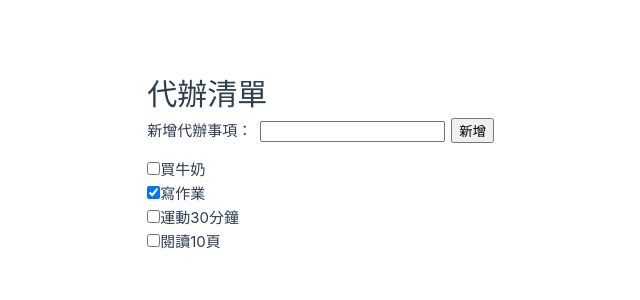
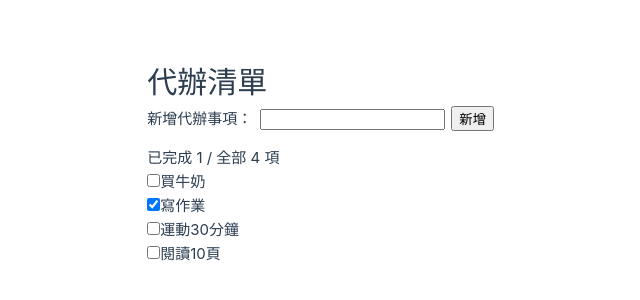
Before and after one commit to meIwata/Vue-20250722, a Vue app: page / in a window 1280 px wide. Shown: the part 238-538 px from the top of the page, without its empty margins (146-786 px from the left). Built offline with nearby package versions, Linux system fonts and the light colour scheme.

Commit message:
add todo status display and update functionality

```diff
--- a/src/App.vue
+++ b/src/App.vue
@@ -2,12 +2,16 @@
   <div>
     <h1>代辦清單</h1>
     <ToDoForm @add-todo="addTodo" />
+    <div class="todo-status">
+      已完成 {{ completedCount }} / 全部 {{ totalCount }} 項
+    </div>
     <TodoItem
       v-for="item in ToDoItems"
       :key="item.id"
       :id="item.id"
       :label="item.label"
       :done="item.done"
+      @change="updateTodoStatus"
     />
   </div>
 </template>
@@ -33,6 +37,14 @@ export default {
       ]
     };
   },
+  computed: {
+    completedCount() {
+      return this.ToDoItems.filter(item => item.done).length;
+    },
+    totalCount() {
+      return this.ToDoItems.length;
+    }
+  },
   methods: {
     addTodo(label) {
       this.ToDoItems.push({
@@ -40,6 +52,10 @@ export default {
         label,
         done: false
       });
+    },
+    updateTodoStatus({ id, done }) {
+      const item = this.ToDoItems.find(item => item.id === id);
+      if (item) item.done = done;
     }
   }
 };
--- a/src/components/ToDoForm.vue
+++ b/src/components/ToDoForm.vue
@@ -1,7 +1,7 @@
 <template>
   <form @submit.prevent="onSubmit">
     <label for="todo-input">新增代辦事項：</label>
-    <input id="todo-input" v-model.lazy.trim="label" required />
+    <input id="todo-input" v-model.lazy.trim="label" required/>
     <button type="submit">新增</button>
   </form>
 </template>
@@ -16,6 +16,7 @@ export default {
   },
   methods: {
     onSubmit() {
+      if (this.label.trim() === '') return;
       this.$emit('add-todo', this.label);
       this.label = '';
     }
@@ -27,9 +28,11 @@ export default {
 form {
   margin-bottom: 1em;
 }
+
 label {
   margin-right: 0.5em;
 }
+
 input {
   margin-right: 0.5em;
 }
--- a/src/components/TodoItem.vue
+++ b/src/components/TodoItem.vue
@@ -4,6 +4,7 @@
       type="checkbox"
       :id="id"
       :checked="isDone"
+      @change="onCheckboxChange"
     />
     <label :for="id">{{ label }}</label>
   </div>
@@ -31,5 +32,11 @@ export default {
       isDone: this.done
     };
   },
+  methods: {
+    onCheckboxChange(event) {
+      this.isDone = event.target.checked;
+      this.$emit('change', { id: this.id, done: this.isDone });
+    }
+  }
 };
 </script>
```
